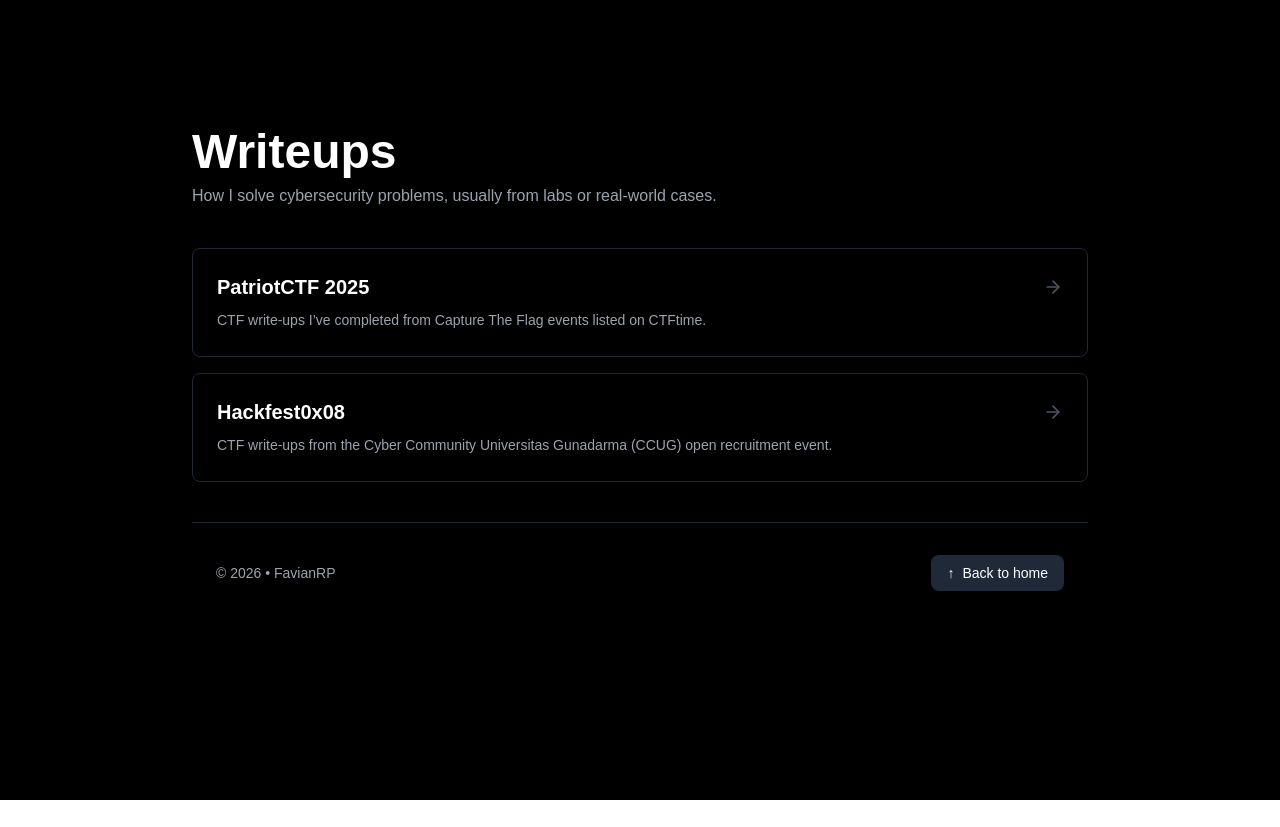
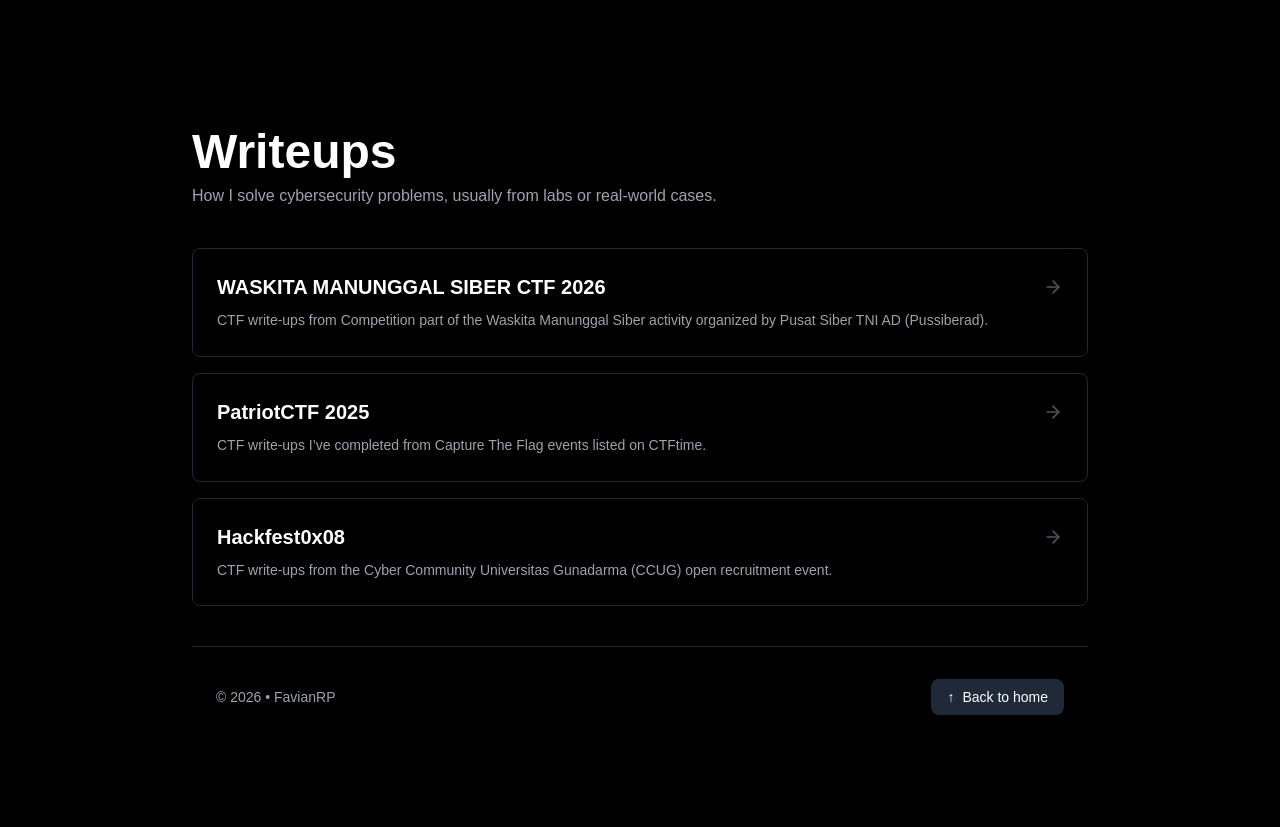
Before and after one commit to FavianRP/portfolio, a React (Vite) app: page /portfolio/writeups in a window 1280 px wide. Before the commit the page ends 800 px from the top, so only its background shows below. Built offline with nearby package versions, Linux system fonts and the light colour scheme.

Commit message:
some section

```diff
--- a/src/app/portfolio/page.jsx
+++ b/src/app/portfolio/page.jsx
@@ -21,7 +21,7 @@
     type: "Education",
     sub: "S1 Informatics",
     year: "2024 – Present",
-    tags: ["Data Science – NLP", "Algoritma & Pemrograman", "Basis Data", "Rekayasa Perangkat Lunak", "Jaringan Komputer", "Sistem Operasi"],
+    tags: ["Lembaga Pengembangan Komputerisasi", "Cyber Community Universitas Gunadarma", "Gunadarma Esports", "Data Science – NLP", "Algoritma & Pemrograman", "Rekayasa Perangkat Lunak", "Jaringan Komputer", "Sistem Operasi"],
   },
   {
     icon: "💻",
--- a/src/app/writeups/page.jsx
+++ b/src/app/writeups/page.jsx
@@ -3,6 +3,12 @@
 
 export default function WriteupsPage() {
   const writeups = [
+    {
+      title: "WASKITA MANUNGGAL SIBER CTF 2026",
+      description: "CTF write-ups from Competition part of the Waskita Manunggal Siber activity organized by Pusat Siber TNI AD (Pussiberad).",
+      category: "WriteUp",
+      url: "https://hackmd.io/@dre4mer/WMS-2026"
+    },
     {
       title: "PatriotCTF 2025",
       description: "CTF write-ups I’ve completed from Capture The Flag events listed on CTFtime.",
```
